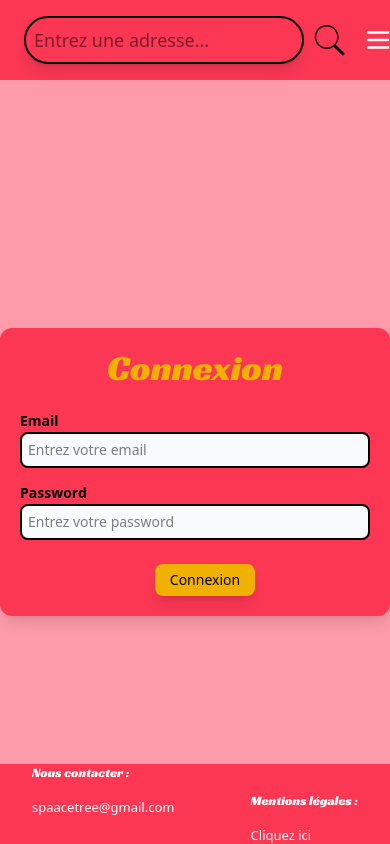
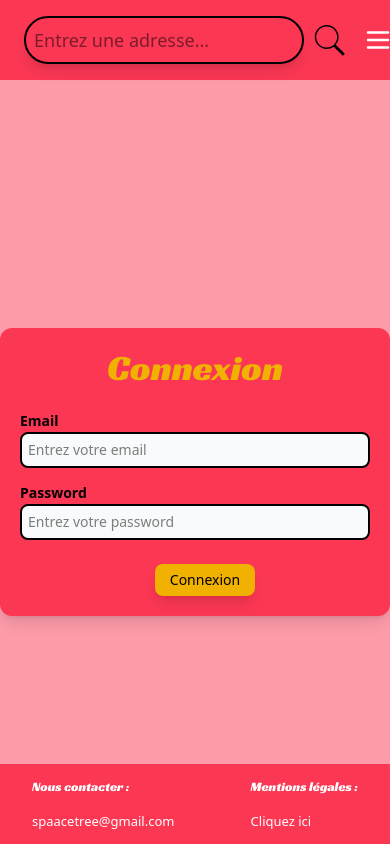
Before and after one commit to mbourema/LinkStudy-FrontEnd, a React (Vite) app: page /connexion in a window 390 px wide. Built offline with nearby package versions, Linux system fonts and the light colour scheme.

Commit message:
Rearrangement du footer en version mobile et modification des url de requetes vers l'api deployée sur railwail

```diff
--- a/src/App.tsx
+++ b/src/App.tsx
@@ -26,8 +26,8 @@ const App: React.FC = () => {
           </Routes>
         </div>
         <footer className="bg-secondary">
-          <div className="flex flex-row h-20">
-            <div className="flex flex-col justify-start ml-8 md:ml-24">
+          <div className="flex flex-row items-center h-20">
+            <div className="flex flex-col ml-8 md:ml-24">
               <div className="text-xl font-medium justify-center racing-sans-one-regular text-white text-footer">
                 Nous contacter :
               </div>
@@ -36,7 +36,7 @@ const App: React.FC = () => {
               </a>
             </div>
             <div className="flex-grow"></div>
-            <div className="flex flex-col justify-end mr-8 md:mr-24">
+            <div className="flex flex-col mr-8 md:mr-24">
               <div className="text-xl font-medium justify-center racing-sans-one-regular text-white text-footer">
                 Mentions légales :
               </div>
--- a/src/pages/connexion.tsx
+++ b/src/pages/connexion.tsx
@@ -39,7 +39,7 @@ export default function Connexion() {
       e.preventDefault(); // Empêche le rechargement de la page par défaut
       let newErrors: { [key: string]: string } = {};
       try {
-            const response = await fetch("http://localhost:5000/users/login", {
+            const response = await fetch("https://linkstudy-backend-production.up.railway.app/users/login", {
               method: "POST",
               headers: { "Content-Type": "application/json" },
               body: JSON.stringify(formData)
--- a/src/pages/inscription.tsx
+++ b/src/pages/inscription.tsx
@@ -48,7 +48,7 @@ export default function Inscription() {
 
   const validateEmailUnique = async (value: string): Promise<boolean> => {
     try {
-      const response = await fetch("http://localhost:5000/users", {
+      const response = await fetch("https://linkstudy-backend-production.up.railway.app/users", {
         method: "GET",
         headers: { "Content-Type": "application/json" },
       });
@@ -77,7 +77,7 @@ export default function Inscription() {
   // Validation du pseudo
   const validatePseudo = async (value: string): Promise<boolean> => {
     try {
-      const response = await fetch("http://localhost:5000/users", {
+      const response = await fetch("https://linkstudy-backend-production.up.railway.app/users", {
         method: "GET",
         headers: { "Content-Type": "application/json" }
       });
@@ -133,7 +133,7 @@ export default function Inscription() {
     if (!isValid) return;
 
     try {
-      const response = await fetch("http://localhost:5000/users", {
+      const response = await fetch("https://linkstudy-backend-production.up.railway.app/users", {
         method: "POST",
         headers: { "Content-Type": "application/json" },
         body: JSON.stringify(formData)
```
